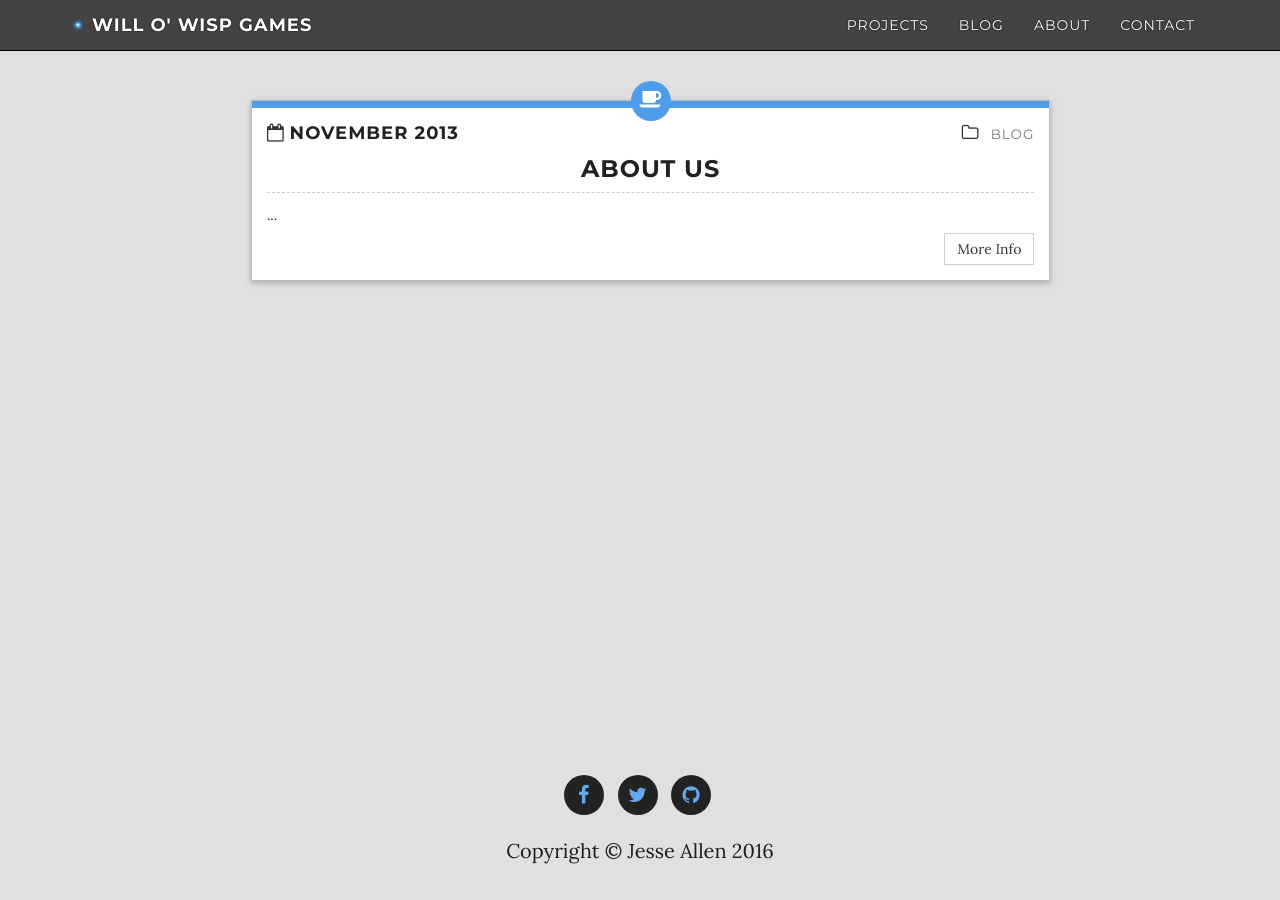
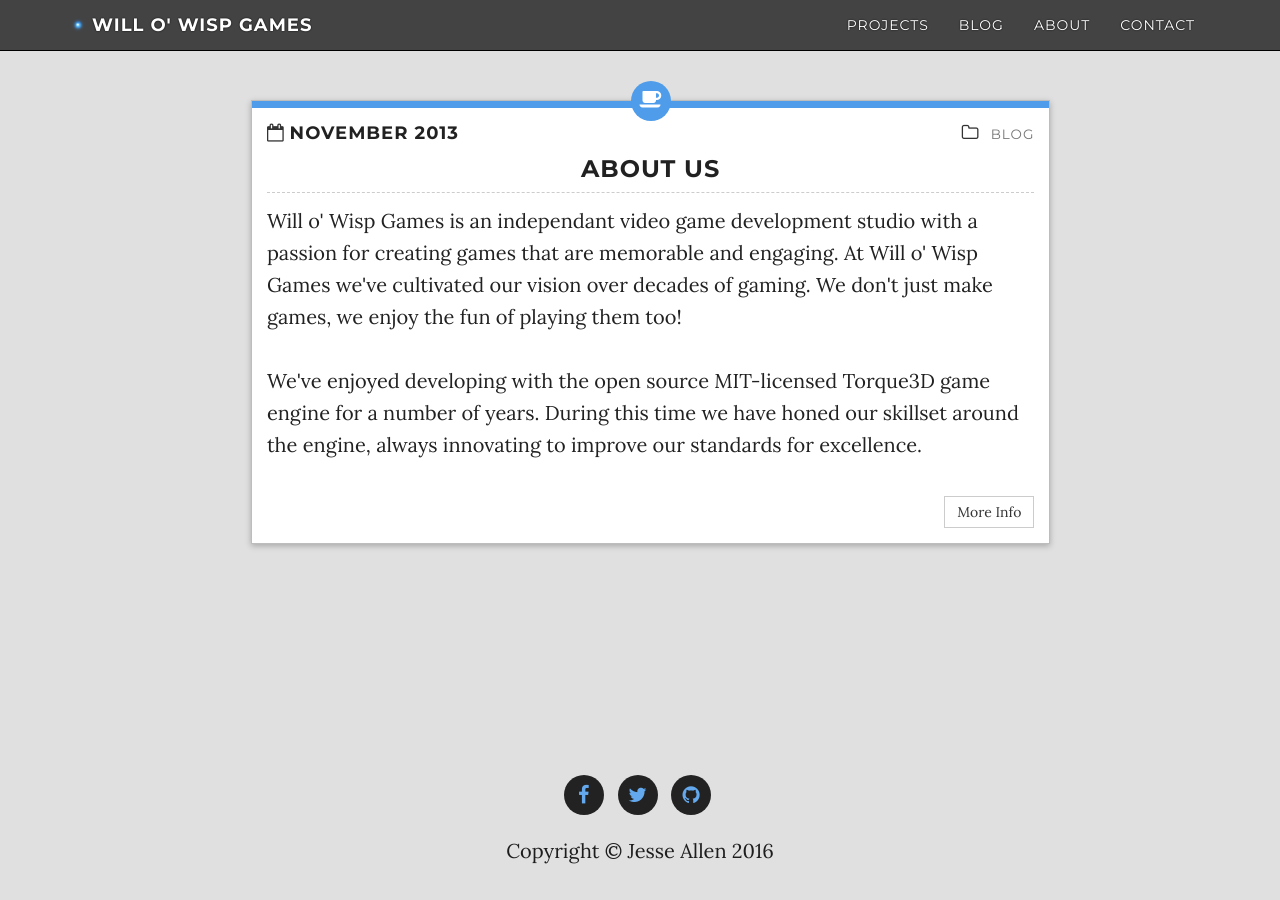
Before and after one commit to WilloWispGames/WilloWispGames.github.io, a Jekyll site: the page built from about/index.html, in a window 1280 px wide. Built offline with Jekyll 4.4.1, drawn with Linux system fonts in a browser that asks for light colours; nearby versions of some CDN libraries.

Commit message:
Update aboutPane.html

```diff
--- a/_includes/aboutPane.html
+++ b/_includes/aboutPane.html
@@ -18,7 +18,11 @@
 			</div>
 
 			<h3 class="title">About Us</h3>
-			<div class="content">...</div>
+			<div class="content">
+				<p>Will o' Wisp Games is an independant video game development studio with a passion for creating games that are memorable and engaging. At Will o' Wisp Games we've cultivated our vision over decades of gaming. We don't just make games, we enjoy the fun of playing them too!<br>
+				<br>
+				We've enjoyed developing with the open source MIT-licensed Torque3D game engine for a number of years. During this time we have honed our skillset around the engine, always innovating to improve our standards for excellence.</p>
+			</div>
 			<div class="enrole">More Info</div>
 		</div>
 	</div>
```
